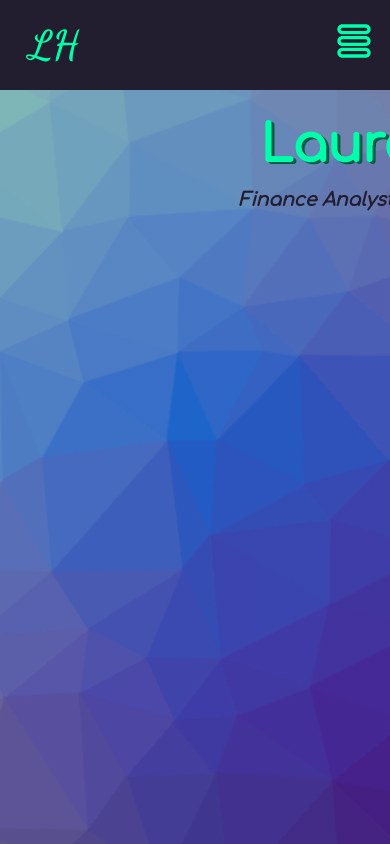
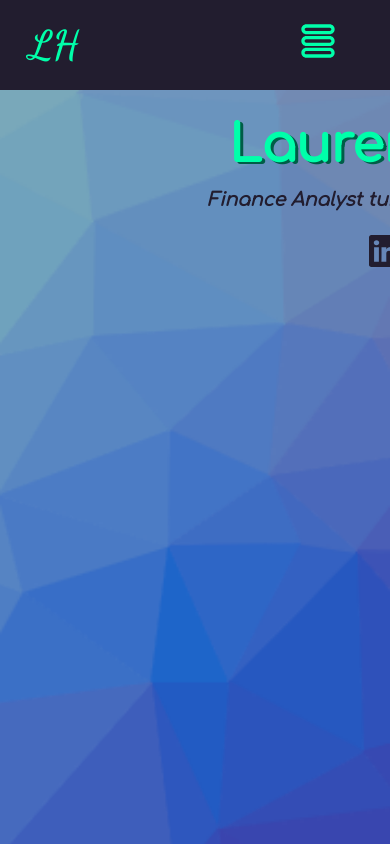
Before and after one commit to lauren-leigh/Laurens-App, a React (Create React App) app: page / in a window 390 px wide. Shown: the top 844 px of the page. Built offline with nearby package versions, Linux system fonts and the light colour scheme.

Commit message:
fix some responsiveness, pause for night

```diff
--- a/src/Namesake/Namesake.css
+++ b/src/Namesake/Namesake.css
@@ -50,9 +50,17 @@ h3 {
 
 @media screen and (max-width: 940px) {
     .name-holder {
+        margin-left: 0%;
         margin-top: 30%;
         text-align: center;
     }
+        .name-holder:before {
+            content: '';
+            background: linear-gradient(0deg, rgba(0, 0, 0, 0.2), rgba(0, 0, 0, 0.2)), url('../images/cool-background.png') no-repeat center center/cover;
+            height: 155vh;
+            width: 100%;
+            position: absolute;
+        }
     h1 {
         font-size: 320%;
     }
--- a/src/Nav/Nav.css
+++ b/src/Nav/Nav.css
@@ -80,6 +80,7 @@ ul {
         font-size: 2.5rem;
         cursor: pointer;
         background-color: hsl(257, 24%, 15%);
+        margin-right: 10%;
     }
     .menu-bars svg {
         background-color: hsl(257, 24%, 15%);
@@ -98,6 +99,7 @@ ul {
     .nav-menu.active {
         right: 0;
         background-color: hsl(257, 24%, 15%);
+        height: 100%;
     }
     .nav-item {
         margin: 1.5rem 0;
```
